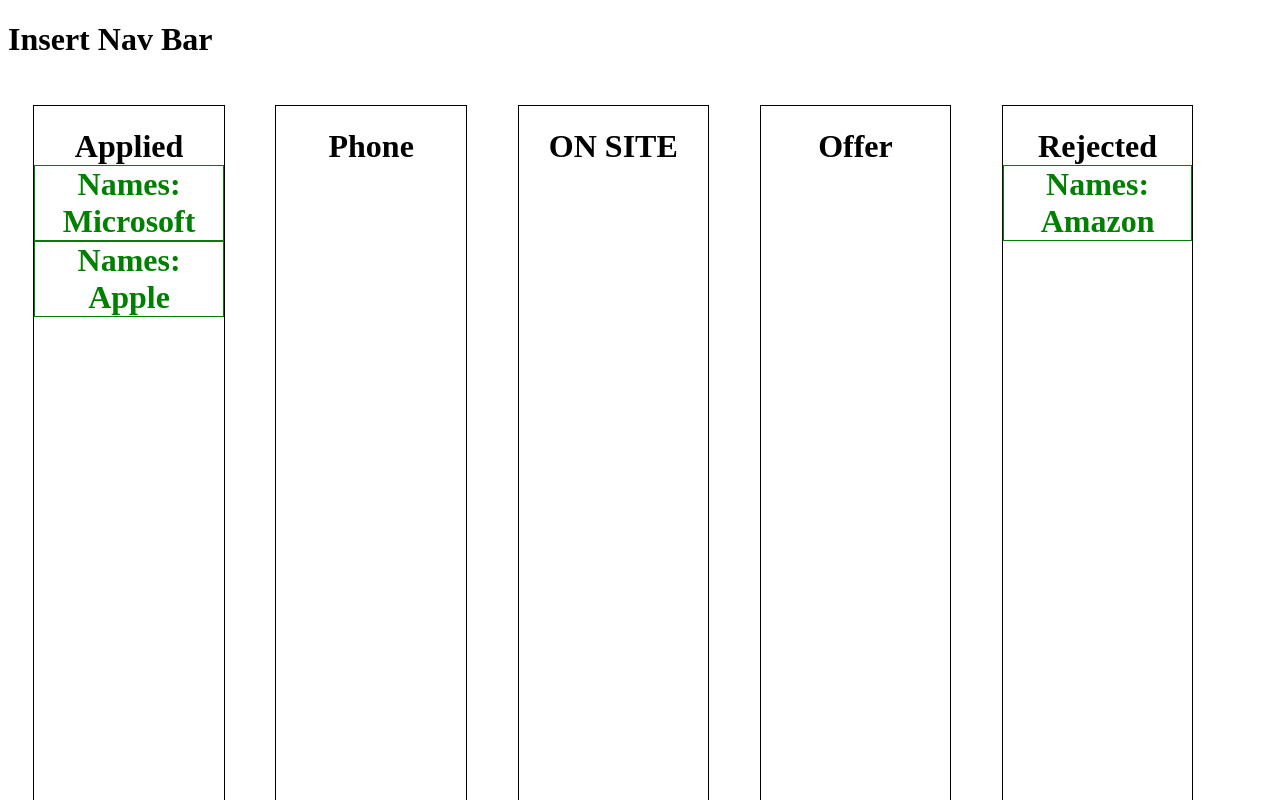
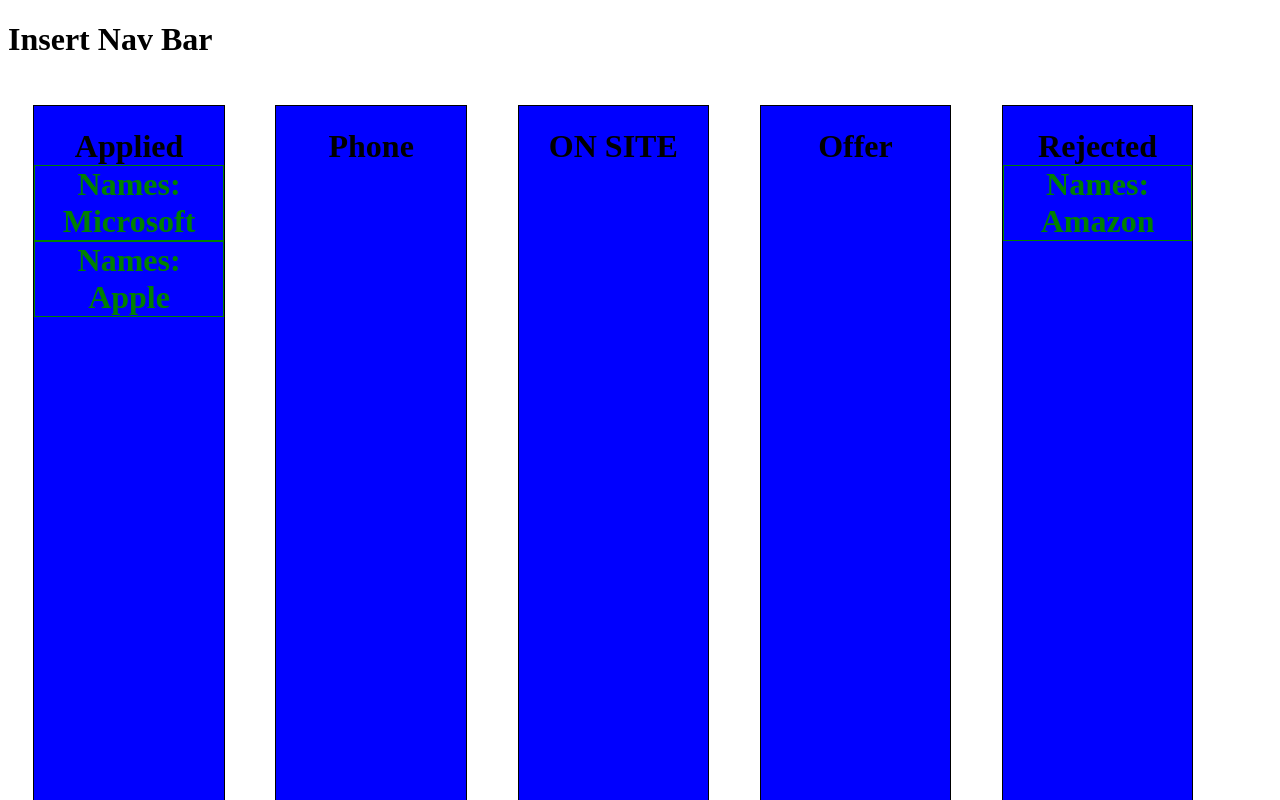
Before and after one commit to anthonylee2797/Pipeline, a React app: page / in a window 1280 px wide. Shown: the top 800 px of the page. Built offline with nearby package versions, Linux system fonts and the light colour scheme.

Commit message:
drag and drop feature working

```diff
--- a/src/components/Column.tsx
+++ b/src/components/Column.tsx
@@ -1,5 +1,7 @@
 import React, { useEffect, useRef, useState } from 'react';
 import styled from 'styled-components';
+import { DndProvider, useDrag, useDrop } from 'react-dnd';
+import { useJob, setJobs } from '../Context/JobContext';
 
 const Wrapper = styled.div<{ color?: string }>`
   margin: 2%;
@@ -7,19 +9,47 @@
   border: 1px solid black;
   width: 15%;
   text-align: center;
+  background: blue;
 `;
+
+const ItemTypes = {
+  CARD: 'card',
+};
 
 interface props {
   columnName: string;
   children: React.ReactNode;
 }
 
-const Column = ({ columnName, children }: props) => (
-  <Wrapper>
-    <h1>
-      {columnName} {children}
-    </h1>
-  </Wrapper>
-);
+const Column = ({ columnName, children }: props) => {
+  const jobs = useJob();
+  const setJobss = setJobs();
+
+  const [{ isOver }, drop] = useDrop({
+    accept: ItemTypes.CARD,
+    drop: (item: any, monitor) => changeStatus(item.job, columnName),
+    collect: (monitor) => ({
+      isOver: !!monitor.isOver(),
+    }),
+  });
+
+  function changeStatus(id, newStatus) {
+    let copy = JSON.parse(JSON.stringify(jobs));
+
+    let filteredList = copy.filter((el) => el.id !== id);
+    let filteredItem = copy.filter((el) => el.id === id);
+    filteredItem[0].status = newStatus;
+
+    setJobss([...filteredList, ...filteredItem]);
+  }
+
+  return (
+    <Wrapper ref={drop}>
+      <h1>
+        {columnName} {children}
+      </h1>
+    </Wrapper>
+  );
+};
 
 export default Column;
--- a/src/components/Job.tsx
+++ b/src/components/Job.tsx
@@ -1,10 +1,18 @@
 import React, { useEffect, useRef, useState } from 'react';
 import styled from 'styled-components';
+import { render } from 'react-dom';
+import { useJob, setJobs } from '../Context/JobContext';
+import { DndProvider, useDrag, useDrop } from 'react-dnd';
+
+const ItemTypes = {
+  CARD: 'card',
+};
 
 const JobComponent = styled('div')`
   color: green;
   text-align: center;
   border: 1px solid;
+  cursor: pointer;
 `;
 
 interface Props {
@@ -13,6 +21,21 @@
   id: any;
 }
 
-const Job = ({ company, status, id }: Props) => <JobComponent>Names: {company}</JobComponent>;
+const Job = ({ company, status, id }: Props) => {
+  // const jobs = useJob();
+  // const setJobss = setJobs();
+
+  const [{ isDragging }, drag] = useDrag({
+    item: {
+      type: ItemTypes.CARD,
+      job: id,
+    },
+    collect: (monitor) => ({
+      isDragging: !!monitor.isDragging(),
+    }),
+  });
+
+  return <JobComponent ref={drag}>Names: {company}</JobComponent>;
+};
 
 export default Job;
--- a/src/components/Pipeline.tsx
+++ b/src/components/Pipeline.tsx
@@ -20,7 +20,7 @@
 
   return (
     <div className="main-container">
-      <div className='main-container-columns'>
+      <div className="main-container-columns">
         <Column columnName="Applied">
           {jobs
             .filter((el: any) => el.status === 'Applied')
@@ -45,7 +45,7 @@
 
         <Column columnName="Offer">
           {jobs
-          .filter((el: any) => el.status === 'OFFER')
+            .filter((el: any) => el.status === 'Offer')
             .map((el: any) => (
               <Job status={el.status} company={el.company} id={el.id} />
             ))}
```
Also changed, not shown: src/Context/JobContext.tsx (+7 -3 lines), src/styles/main.scss (line endings or trailing spaces). Lines whose indentation alone changed are shown as unchanged.
